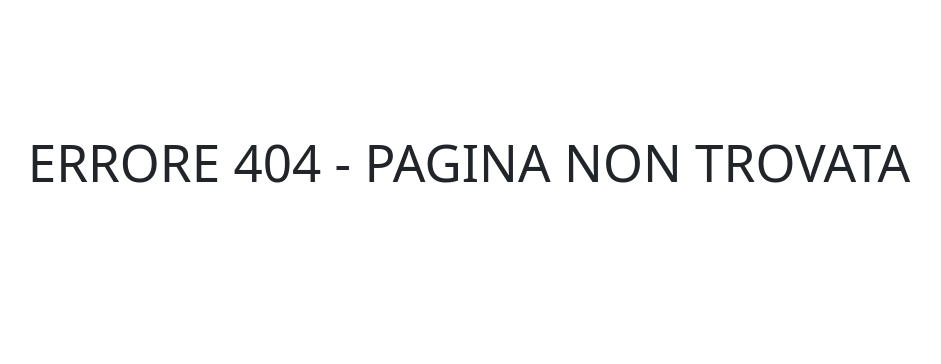
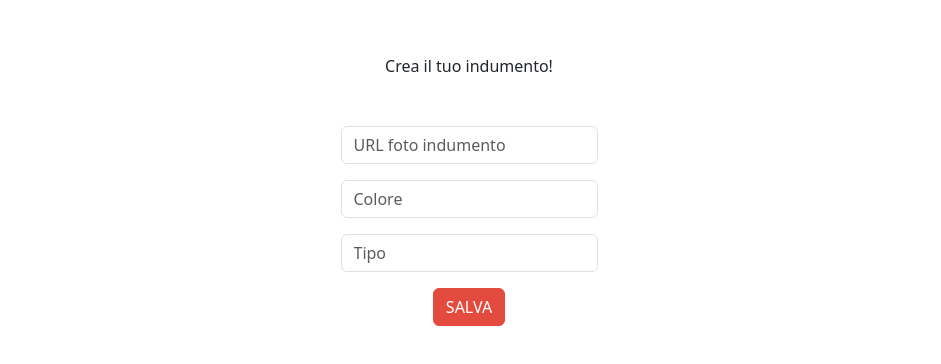
Before and after one commit to MichelaVivacqua/mimis_wardrobe_fe, a React (Vite) app: page /MyNavbar/CreaIndumento in a window 1280 px wide. Before the commit this address had no page. Shown: the part 234-598 px from the top of the page, without its empty margins (171-1112 px from the left). Built offline with nearby package versions, Linux system fonts and the light colour scheme.

Commit message:
creazione indumento

```diff
--- a/src/App.jsx
+++ b/src/App.jsx
@@ -5,6 +5,7 @@ import MyNavbar from "./components/MyNavbar";
 import Login from "./components/Login";
 import { BrowserRouter, Routes, Route } from "react-router-dom";
 import Registrazione from "./components/Registrazione";
+import CreaIndumento from "./components/CreaIndumento";
 
 function App() {
   return (
@@ -15,6 +16,7 @@ function App() {
             <Route element={<Login />} path="/" />
             <Route element={<Registrazione />} path="/Registrazione" />
             <Route element={<MyNavbar />} path="/MyNavbar" />
+            <Route element={<CreaIndumento />} path="/MyNavbar/CreaIndumento" />
             <Route
               element={
                 <h1 className="text-center">ERRORE 404 - PAGINA NON TROVATA</h1>
--- /dev/null
+++ b/src/components/CreaIndumento.jsx
@@ -0,0 +1,98 @@
+import { useState } from "react";
+import Form from "react-bootstrap/Form";
+import Button from "react-bootstrap/Button";
+
+const CreaIndumento = () => {
+  const [image, setImage] = useState("");
+  const [colore, setColore] = useState("");
+  const [tipo, setTipo] = useState("");
+  const [error, setError] = useState("");
+  const [successMessage, setSuccessMessage] = useState("");
+
+  const handleFormSubmit = async (e) => {
+    e.preventDefault();
+    try {
+      await recuperotoken();
+    } catch (error) {
+      console.error("Errore durante il salvataggio dell'indumento:", error);
+    }
+  };
+
+  const recuperotoken = async () => {
+    const token = localStorage.getItem("token");
+
+    if (!token) {
+      console.error("Token non trovato");
+      return;
+    }
+
+    try {
+      const response = await fetch("http://localhost:3001/indumenti", {
+        method: "POST",
+        headers: {
+          Authorization: `Bearer ${token}`,
+          "Content-Type": "application/json",
+        },
+        body: JSON.stringify({
+          image,
+          colore,
+          tipo,
+        }),
+      });
+
+      if (response.ok) {
+        setSuccessMessage("INDUMENTO CREATO CON SUCCESSO");
+        setImage("");
+        setColore("");
+        setTipo("");
+      } else {
+        const errorData = await response.json();
+        setError(errorData.message);
+      }
+    } catch (error) {
+      console.error("Errore durante il salvataggio dell'indumento:", error);
+    }
+  };
+
+  return (
+    <div>
+      <Form onSubmit={handleFormSubmit}>
+        {error && <p className="text-danger">{error}</p>}
+        <div className="m-5">Crea il tuo indumento!</div>
+        <Form.Group className="m-3">
+          <Form.Control
+            type="text"
+            placeholder="URL foto indumento"
+            value={image}
+            onChange={(e) => setImage(e.target.value)}
+          />
+        </Form.Group>
+
+        <Form.Group className="m-3">
+          <Form.Control
+            type="text"
+            placeholder="Colore"
+            value={colore}
+            onChange={(e) => setColore(e.target.value)}
+          />
+        </Form.Group>
+
+        <Form.Group className="m-3">
+          <Form.Control
+            type="text"
+            placeholder="Tipo"
+            value={tipo}
+            onChange={(e) => setTipo(e.target.value)}
+          />
+        </Form.Group>
+
+        <Button type="submit" className="custom-button">
+          SALVA
+        </Button>
+      </Form>
+      {successMessage && <p className="text-success m-3">{successMessage}</p>}
+    </div>
+  );
+};
+
+export default CreaIndumento;
--- a/src/components/MyNavbar.jsx
+++ b/src/components/MyNavbar.jsx
@@ -5,6 +5,7 @@ import logo from "../assets/OIG4 (6).jpg";
 import NavDropdown from "react-bootstrap/NavDropdown";
 import ModalePropic from "./ModalePropic";
 import { useState, useEffect } from "react";
+import { Link } from "react-router-dom";
 
 const MyNavbar = () => {
   const [userData, setUserData] = useState(null);
@@ -60,8 +61,10 @@ const MyNavbar = () => {
         <Navbar.Collapse id="navbarSupportedContent">
           <Nav className="me-auto mb-2 mb-lg-0">
             <NavDropdown title="Indumenti" id="basic-nav-dropdown">
-              <NavDropdown.Item href="#action/3.1">
-                Aggiungi indumento
+              <NavDropdown.Item>
+                <Link to="./CreaIndumento" className="linknondecorato">
+                  Aggiungi indumento
+                </Link>
               </NavDropdown.Item>
               <NavDropdown.Item href="#action/3.2">
                 Elimina indumento
```
